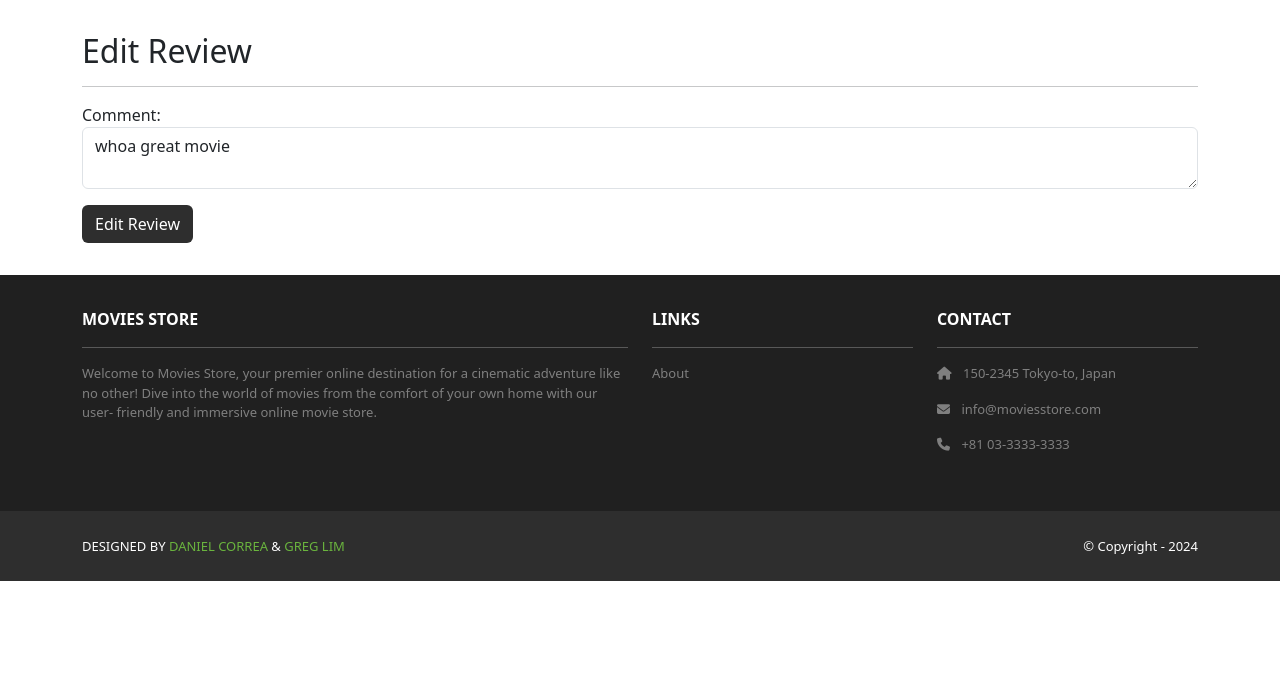
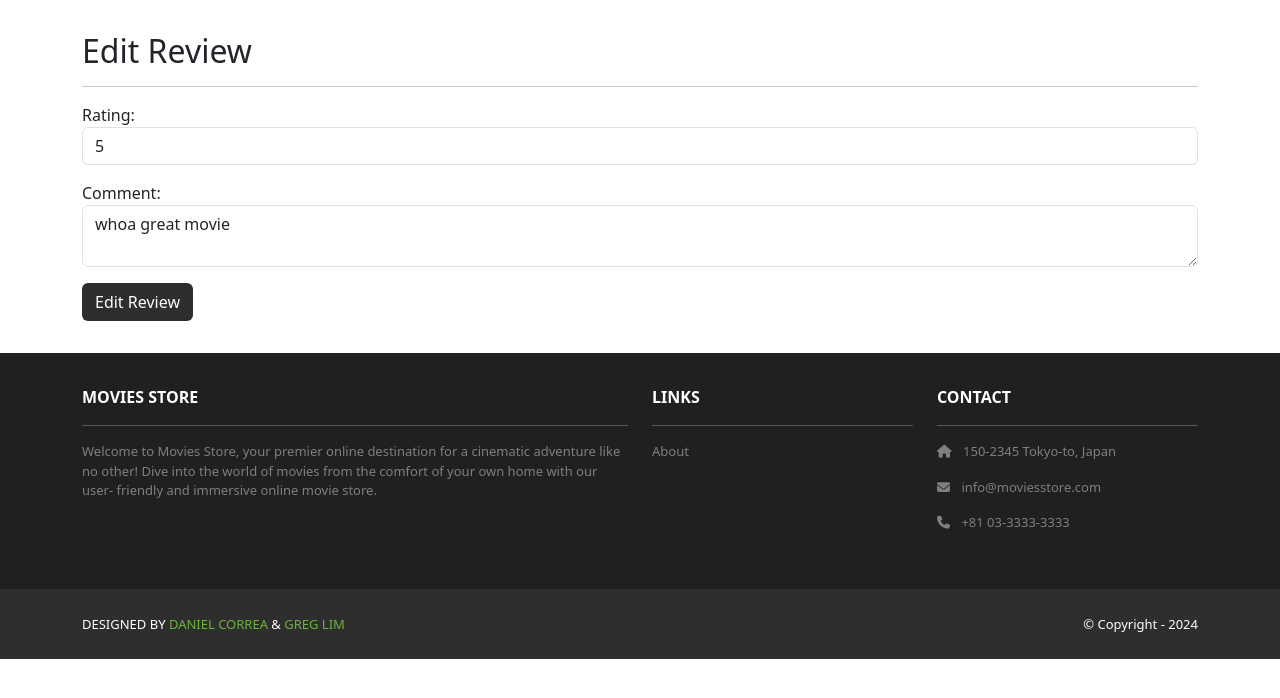
Before and after one commit to UpbeatTurtle/moviesstore, a Django app: page /movies/4/review/4/edit/ in a window 1280 px wide. Shown: the part 82-780 px from the top of the page. Run offline with Django 5.2, Linux system fonts and the light colour scheme; a user stored in the database is signed in; data comes from the database, SQL or seed files in the repository; some libraries are stand-ins or nearby versions.

Commit message:
Add 1-5 star rating to reviews with average display

```diff
--- a/movies/models.py
+++ b/movies/models.py
@@ -13,7 +13,8 @@ class Movie(models.Model):
 class Review(models.Model):
     reports = models.IntegerField()
     id = models.AutoField(primary_key=True)
-    comment = models.CharField(max_length=255)
+    comment = models.CharField(max_length=255, blank=True)
+    rating = models.IntegerField(choices=[(i, str(i)) for i in range(1, 6)])
     date = models.DateTimeField(auto_now_add=True)
     movie = models.ForeignKey(Movie,
         on_delete=models.CASCADE)
--- a/movies/templates/movies/edit_review.html
+++ b/movies/templates/movies/edit_review.html
@@ -9,10 +9,21 @@
         <form method="POST">
           {% csrf_token %}
           <p>
+            <label for="rating">Rating:</label>
+            <select name="rating" required class="form-control" id="rating">
+              <option value="">Select a rating</option>
+              <option value="1" {% if template_data.review.rating == 1 %}selected{% endif %}>1</option>
+              <option value="2" {% if template_data.review.rating == 2 %}selected{% endif %}>2</option>
+              <option value="3" {% if template_data.review.rating == 3 %}selected{% endif %}>3</option>
+              <option value="4" {% if template_data.review.rating == 4 %}selected{% endif %}>4</option>
+              <option value="5" {% if template_data.review.rating == 5 %}selected{% endif %}>5</option>
+            </select>
+          <p>
             <label for="comment">Comment:</label>
             <textarea name="comment" required
             class="form-control" id="comment">{{ template_data.review.comment }}</textarea>
           </p>
+
           <div class="text-start">
             <button type="submit"
               class="btn bg-dark text-white">Edit Review
--- a/movies/views.py
+++ b/movies/views.py
@@ -1,5 +1,7 @@
+from django.db import models
 from django.shortcuts import render, redirect, get_object_or_404
 from .models import Movie, Review
+from django.db.models import Avg
 from django.contrib.auth.decorators import login_required
 from django.contrib.admin.views.decorators import staff_member_required, user_passes_test
 from django.db.models import Count, Sum
@@ -21,19 +23,23 @@ def index(request):
 def show(request, id):
     movie = Movie.objects.get(id=id)
     reviews = Review.objects.filter(movie=movie)
+    avg_rating = reviews.aggregate(models.Avg('rating'))['rating__avg']
     template_data = {}
     template_data['title'] = movie.name
     template_data['movie'] = movie
     template_data['reviews'] = reviews
+    template_data['avg_rating'] = avg_rating
+    template_data['rating_count'] = reviews.count()
     return render(request, 'movies/show.html',
                   {'template_data': template_data})
 
 @login_required
 def create_review(request, id):
-    if request.method == 'POST' and request.POST['comment'] != '':
+    if request.method == 'POST' and request.POST.get('rating'):
         movie = Movie.objects.get(id=id)
         review = Review()
         review.comment = request.POST['comment']
+        review.rating = int(request.POST['rating'])
         review.movie = movie
         review.user = request.user
         review.reports = 0
@@ -53,9 +59,10 @@ def edit_review(request, id, review_id):
         template_data['review'] = review
         return render(request, 'movies/edit_review.html',
             {'template_data': template_data})
-    elif request.method == 'POST' and request.POST['comment'] != '':
+    elif request.method == 'POST' and request.POST.get('rating'):
         review = Review.objects.get(id=review_id)
         review.comment = request.POST['comment']
+        review.rating = int(request.POST['rating'])
         review.save()
         return redirect('movies.show', id=id)
     else:
```
Also changed, not shown: movies/templates/movies/show.html (+15 -0 lines), movies/migrations/0005_review_rating_alter_review_comment.py (added).
